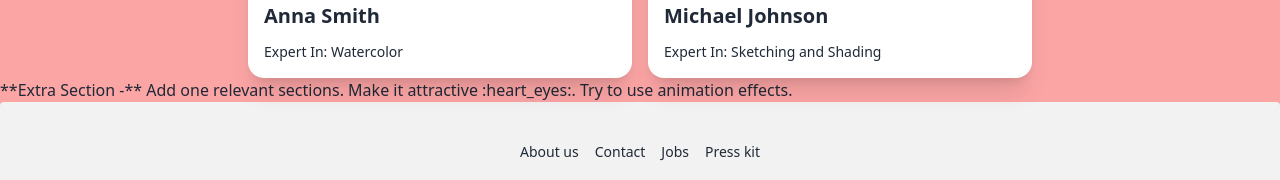
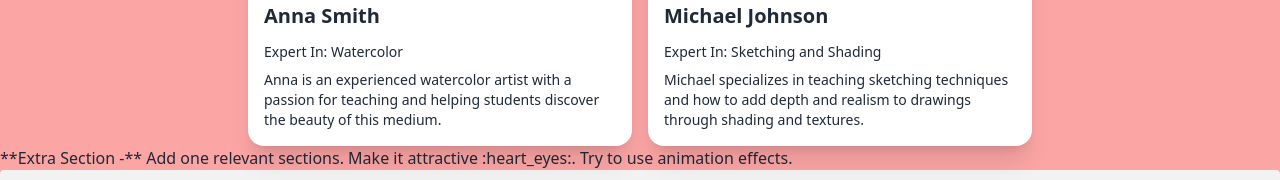
Before and after one commit to mehrabhossain1/summer-camp-school-client, a React (Vite) app: page / in a window 1280 px wide. Shown: the part 2012-2192 px from the top of the page. Built offline with nearby package versions, Linux system fonts and the light colour scheme.

Commit message:
bio added

```diff
--- a/src/pages/Home/PopularInstructors/PopularInstructorsCard.jsx
+++ b/src/pages/Home/PopularInstructors/PopularInstructorsCard.jsx
@@ -7,6 +7,7 @@ const PopularInstructorsCard = ({ PopularInstructors }) => {
       <div className='card-body'>
         <h2 className='card-title'>{PopularInstructors.name}</h2>
         <p>Expert In: {PopularInstructors.expertise}</p>
+        <p>{PopularInstructors.bio}</p>
       </div>
     </div>
   );
```
